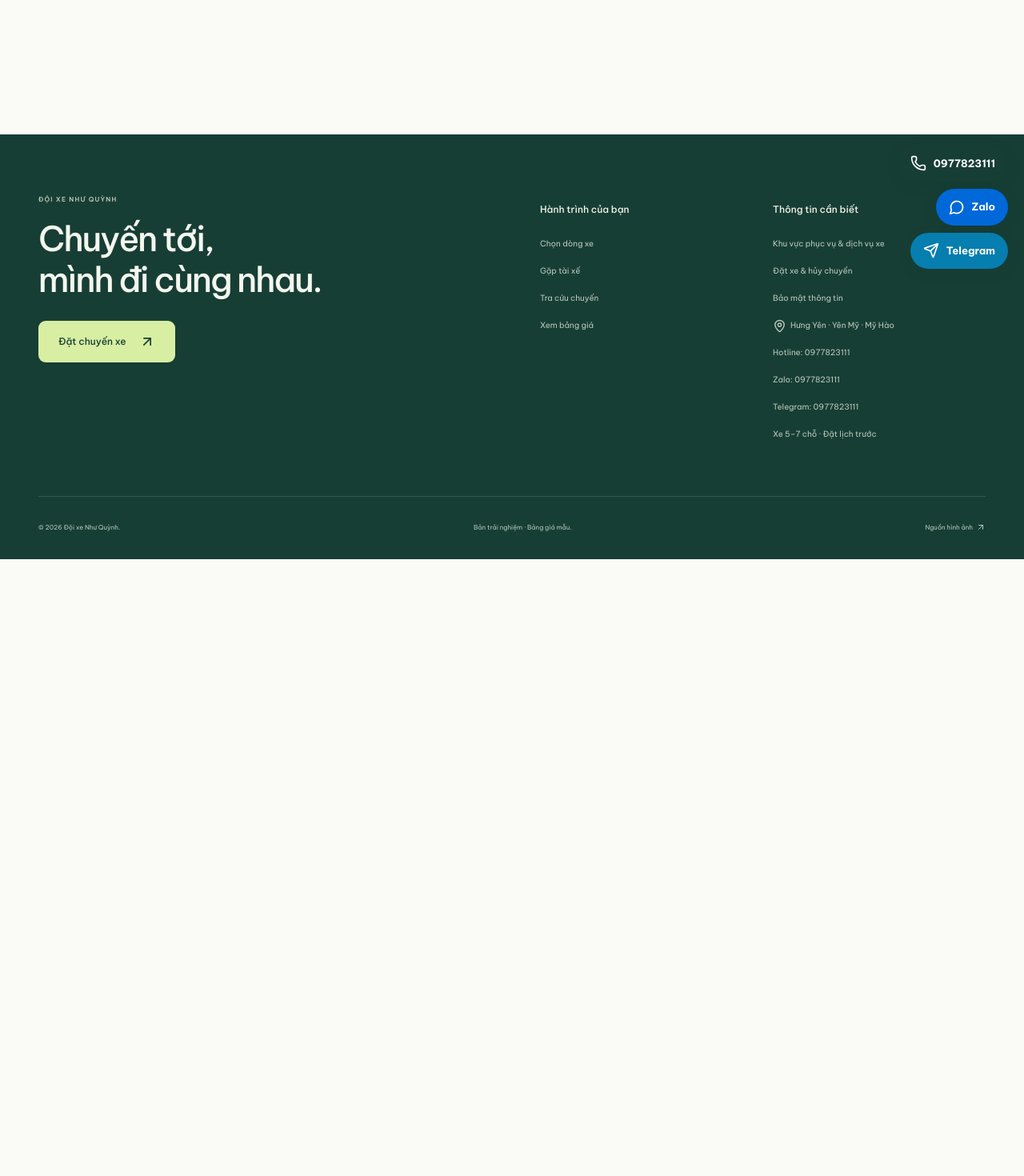
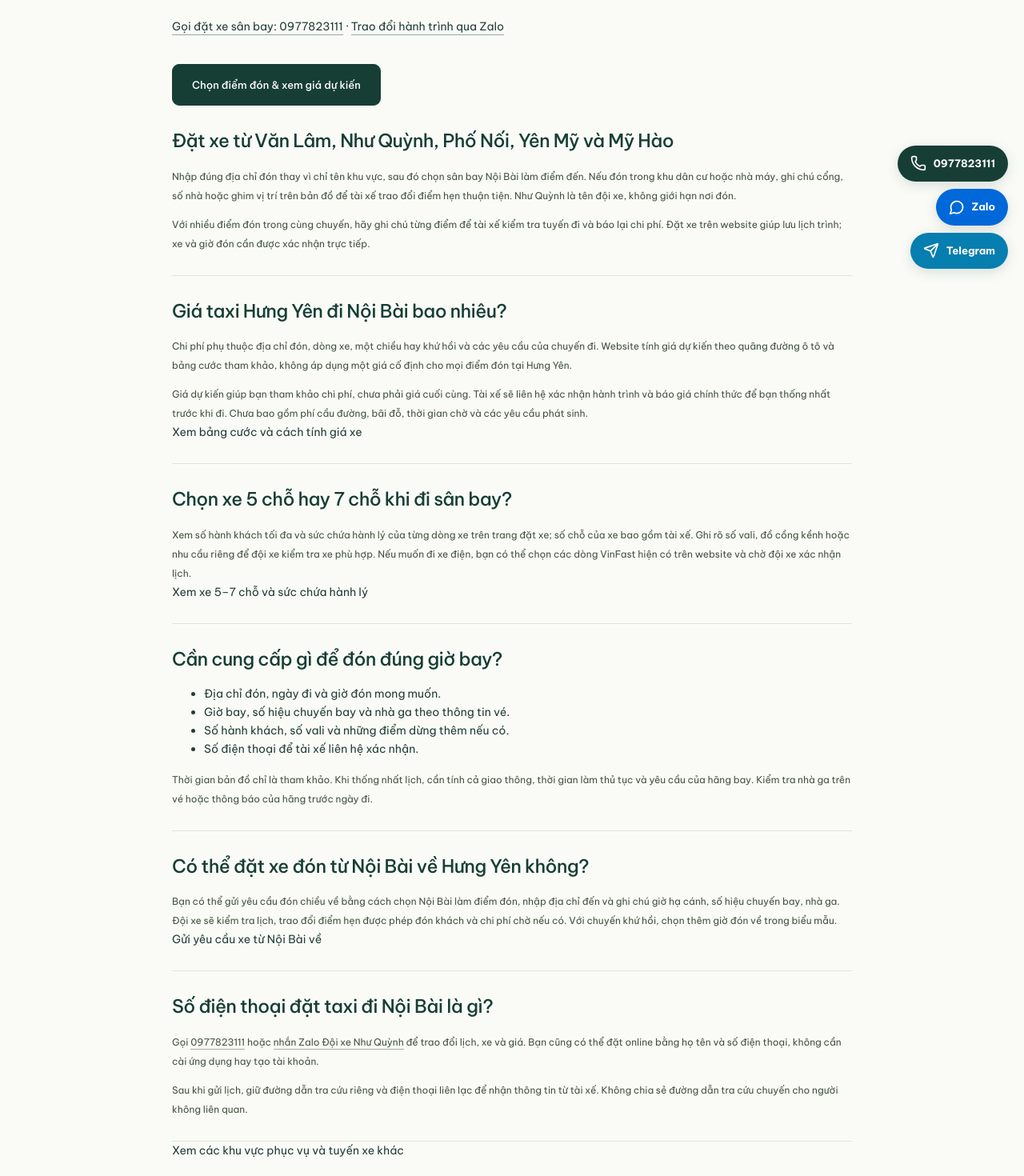
Before and after one commit to tunglam20895/doixenq, a Next.js app: page /xe-san-bay-noi-bai in a window 1280 px wide. Before the commit this address had no page. Shown: the part 440-1910 px from the top of the page at 80% size. Before the commit the page ends 1139 px from the top, so only its background shows below. Built offline with nearby package versions, Linux system fonts and the light colour scheme.

Commit message:
Optimize taxi contact and airport content from Google suggestion research

```diff
--- a/app/dat-xe/page.tsx
+++ b/app/dat-xe/page.tsx
@@ -2,7 +2,7 @@ import { serviceAreaText } from "@/lib/service-areas";
 import { Suspense } from "react";
 import Booking from "@/components/Booking";
 export const metadata = {
-  title: "Đặt taxi Hưng Yên, Yên Mỹ, Mỹ Hào — xe 5–7 chỗ",
+  title: "Đặt taxi Hưng Yên 5–7 chỗ, đi Nội Bài & Hà Nội",
   description: `Đội xe Như Quỳnh nhận đón tại ${serviceAreaText}. Chọn điểm đến, giờ đi và xe 5–7 chỗ. Xem giá dự kiến, đặt một chiều hoặc khứ hồi.`,
   alternates: { canonical: "/dat-xe" },
 };
--- a/app/layout.tsx
+++ b/app/layout.tsx
@@ -7,7 +7,7 @@ import "./globals.css";
 export const metadata: Metadata = {
   metadataBase: siteUrl,
   title: {
-    default: "Đội xe Như Quỳnh | Taxi Hưng Yên, Yên Mỹ, Mỹ Hào",
+    default: "Taxi Hưng Yên 5–7 chỗ | Đội xe Như Quỳnh",
     template: "%s | Đội xe Như Quỳnh",
   },
   description: `Đội xe Như Quỳnh nhận đón tại ${serviceAreaText}. Xe 5–7 chỗ đi Nội Bài, Hà Nội và liên tỉnh. Gọi 0977823111.`,
--- /dev/null
+++ b/app/xe-san-bay-noi-bai/page.tsx
@@ -0,0 +1,114 @@
+import type { Metadata } from "next";
+import Link from "next/link";
+import { CONTACT } from "@/lib/contact";
+import { ESTIMATED_FARE_NOTE, FARE_EXCLUSIONS } from "@/lib/fare-copy";
+import { serviceAreaText } from "@/lib/service-areas";
+
+export const metadata: Metadata = {
+  title: "Taxi Hưng Yên đi Nội Bài — xe 5–7 chỗ",
+  description:
+    "Đặt taxi Hưng Yên đi sân bay Nội Bài, đón tại Như Quỳnh, Văn Lâm, Phố Nối, Yên Mỹ, Mỹ Hào. Xe 5–7 chỗ, giá dự kiến theo hành trình. Gọi 0977823111.",
+  alternates: { canonical: "/xe-san-bay-noi-bai" },
+};
+
+export default function Page() {
+  return (
+    <main id="main" className="content-page">
+      <div className="wrap policy-content">
+        <span className="eyebrow">ĐỘI XE NHƯ QUỲNH · XE SÂN BAY</span>
+        <h1>Taxi Hưng Yên đi Nội Bài, đặt xe theo giờ bay của bạn.</h1>
+        <p className="page-lead">
+          Nhận yêu cầu xe 5–7 chỗ tại {serviceAreaText}. Bạn cung cấp điểm đón,
+          giờ đi và hành lý; tài xế liên hệ xác nhận lịch và báo giá chính thức
+          trước chuyến. Nên đặt trước để đội xe kiểm tra khả năng sắp xếp.
+        </p>
+        <p>
+          <a href={CONTACT.telephone}>Gọi đặt xe sân bay: {CONTACT.phone}</a>
+          {" · "}
+          <a href={CONTACT.zalo}>Trao đổi hành trình qua Zalo</a>
+        </p>
+        <Link href="/dat-xe?to=noi-bai" className="btn btn-primary">
+          Chọn điểm đón & xem giá dự kiến
+        </Link>
+        <article>
+          <h2>Đặt xe từ Văn Lâm, Như Quỳnh, Phố Nối, Yên Mỹ và Mỹ Hào</h2>
+          <p>
+            Nhập đúng địa chỉ đón thay vì chỉ tên khu vực, sau đó chọn sân bay
+            Nội Bài làm điểm đến. Nếu đón trong khu dân cư hoặc nhà máy, ghi chú
+            cổng, số nhà hoặc ghim vị trí trên bản đồ để tài xế trao đổi điểm
+            hẹn thuận tiện. Như Quỳnh là tên đội xe, không giới hạn nơi đón.
+          </p>
+          <p>
+            Với nhiều điểm đón trong cùng chuyến, hãy ghi chú từng điểm để tài
+            xế kiểm tra tuyến đi và báo lại chi phí. Đặt xe trên website giúp
+            lưu lịch trình; xe và giờ đón cần được xác nhận trực tiếp.
+          </p>
+        </article>
+        <article>
+          <h2>Giá taxi Hưng Yên đi Nội Bài bao nhiêu?</h2>
+          <p>
+            Chi phí phụ thuộc địa chỉ đón, dòng xe, một chiều hay khứ hồi và các
+            yêu cầu của chuyến đi. Website tính giá dự kiến theo quãng đường ô
+            tô và bảng cước tham khảo, không áp dụng một giá cố định cho mọi
+            điểm đón tại Hưng Yên.
+          </p>
+          <p>
+            {ESTIMATED_FARE_NOTE} {FARE_EXCLUSIONS}
+          </p>
+          <Link href="/bang-gia">Xem bảng cước và cách tính giá xe</Link>
+        </article>
+        <article>
+          <h2>Chọn xe 5 chỗ hay 7 chỗ khi đi sân bay?</h2>
+          <p>
+            Xem số hành khách tối đa và sức chứa hành lý của từng dòng xe trên
+            trang đặt xe; số chỗ của xe bao gồm tài xế. Ghi rõ số vali, đồ cồng
+            kềnh hoặc nhu cầu riêng để đội xe kiểm tra xe phù hợp. Nếu muốn đi
+            xe điện, bạn có thể chọn các dòng VinFast hiện có trên website và
+            chờ đội xe xác nhận lịch.
+          </p>
+          <Link href="/#doi-xe">Xem xe 5–7 chỗ và sức chứa hành lý</Link>
+        </article>
+        <article>
+          <h2>Cần cung cấp gì để đón đúng giờ bay?</h2>
+          <ul>
+            <li>Địa chỉ đón, ngày đi và giờ đón mong muốn.</li>
+            <li>Giờ bay, số hiệu chuyến bay và nhà ga theo thông tin vé.</li>
+            <li>Số hành khách, số vali và những điểm dừng thêm nếu có.</li>
+            <li>Số điện thoại để tài xế liên hệ xác nhận.</li>
+          </ul>
+          <p>
+            Thời gian bản đồ chỉ là tham khảo. Khi thống nhất lịch, cần tính cả
+            giao thông, thời gian làm thủ tục và yêu cầu của hãng bay. Kiểm tra
+            nhà ga trên vé hoặc thông báo của hãng trước ngày đi.
+          </p>
+        </article>
+        <article>
+          <h2>Có thể đặt xe đón từ Nội Bài về Hưng Yên không?</h2>
+          <p>
+            Bạn có thể gửi yêu cầu đón chiều về bằng cách chọn Nội Bài làm điểm
+            đón, nhập địa chỉ đến và ghi chú giờ hạ cánh, số hiệu chuyến bay,
+            nhà ga. Đội xe sẽ kiểm tra lịch, trao đổi điểm hẹn được phép đón
+            khách và chi phí chờ nếu có. Với chuyến khứ hồi, chọn thêm giờ đón
+            về trong biểu mẫu.
+          </p>
+          <Link href="/dat-xe?from=noi-bai">Gửi yêu cầu xe từ Nội Bài về</Link>
+        </article>
+        <article>
+          <h2>Số điện thoại đặt taxi đi Nội Bài là gì?</h2>
+          <p>
+            Gọi <a href={CONTACT.telephone}>{CONTACT.phone}</a> hoặc{" "}
+            <a href={CONTACT.zalo}>nhắn Zalo Đội xe Như Quỳnh</a> để trao đổi
+            lịch, xe và giá. Bạn cũng có thể đặt online bằng họ tên và số điện
+            thoại, không cần cài ứng dụng hay tạo tài khoản.
+          </p>
+          <p>
+            Sau khi gửi lịch, giữ đường dẫn tra cứu riêng và điện thoại liên lạc
+            để nhận thông tin từ tài xế. Không chia sẻ đường dẫn tra cứu chuyến
+            cho người không liên quan.
+          </p>
+        </article>
+        <Link href="/dich-vu">Xem các khu vực phục vụ và tuyến xe khác</Link>
+      </div>
+    </main>
+  );
+}
--- a/components/Shell.tsx
+++ b/components/Shell.tsx
@@ -94,6 +94,7 @@ export function Footer() {
               <Link href="/#tai-xe">Gặp tài xế</Link>
               <Link href="/tra-cuu">Tra cứu chuyến</Link>
               <Link href="/bang-gia">Xem bảng giá</Link>
+              <Link href="/xe-san-bay-noi-bai">Taxi Hưng Yên đi Nội Bài</Link>
             </div>
             <div>
               <h3>Thông tin cần biết</h3>
```
Also changed, not shown: app/dich-vu/page.tsx (+41 -6 lines), app/sitemap.ts (+12 -7 lines), components/Home.tsx (+7 -2 lines), 1 other file (tests, documents, lock files or other folders).
